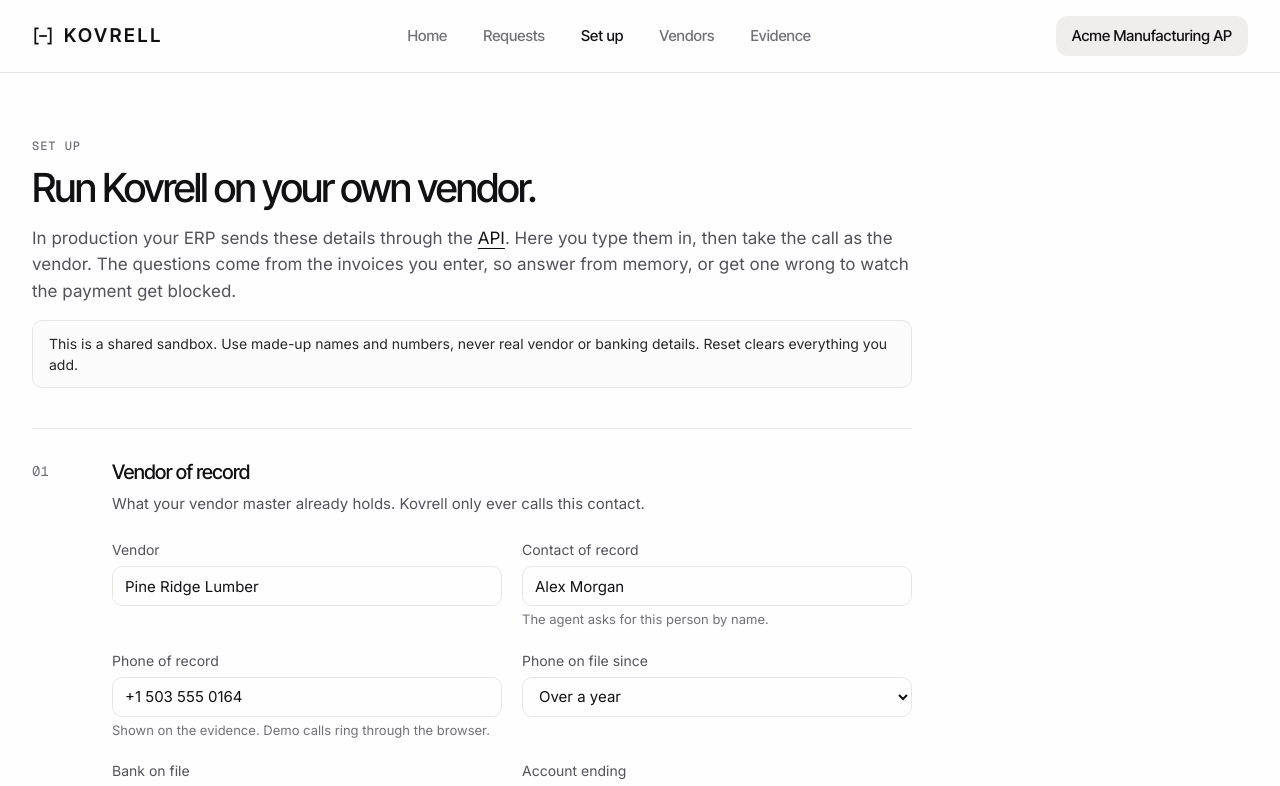
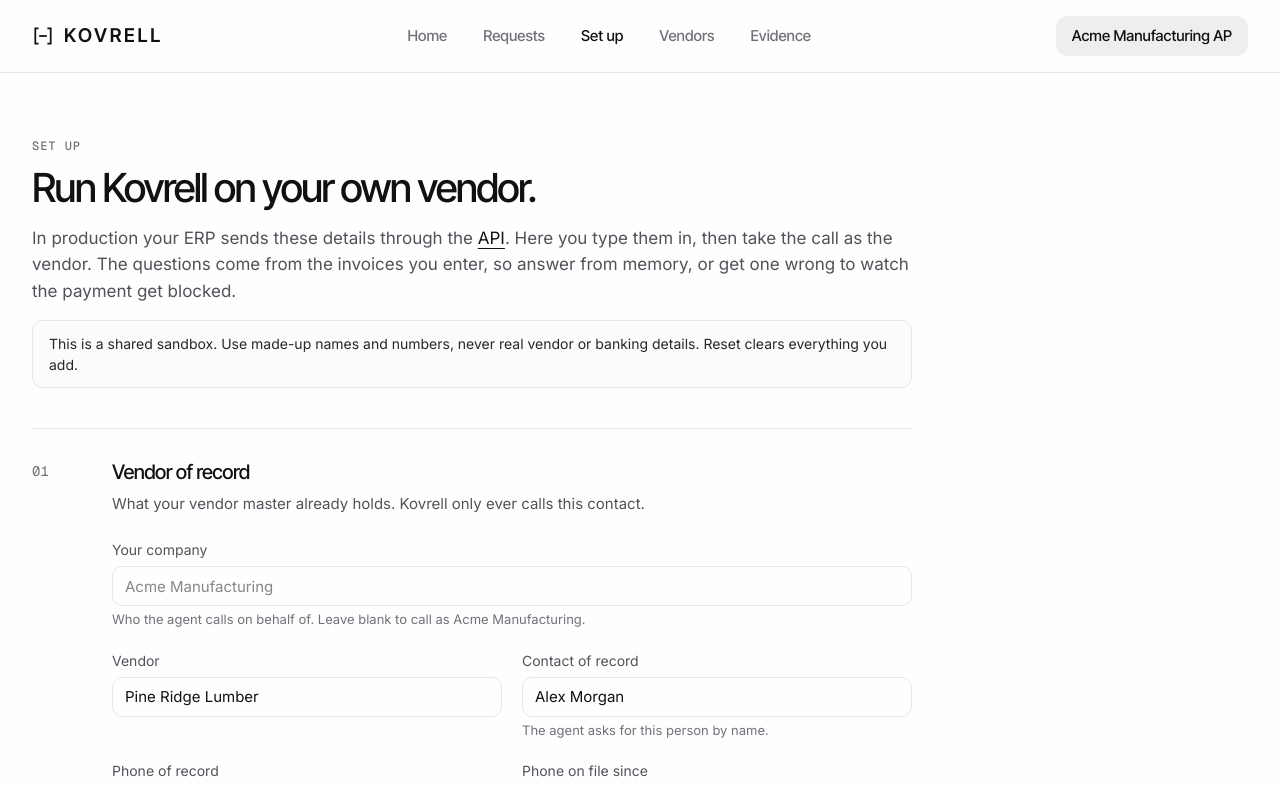
Before and after one commit to mystiquemide/kovrell, a Next.js app: page /setup in a window 1280 px wide. Shown: the top 786 px of the page. Built offline with nearby package versions, Linux system fonts and the light colour scheme.

Commit message:
Let each added vendor set the company the agent calls on behalf of

```diff
--- a/src/app/(app)/requests/[id]/page.tsx
+++ b/src/app/(app)/requests/[id]/page.tsx
@@ -159,6 +159,7 @@ export default async function RequestPage({ params }: PageProps<"/requests/[id]"
 
       <p className="mt-14 text-[14px] text-subtle">
         Contact of record: {vendor.contact_name}, <span className="data">{vendor.contact_phone}</span>.{" "}
+        {vendor.payer_name && <>Calls on behalf of {vendor.payer_name}. </>}
         <Link href={`/vendors/${vendor.id}`} className="underline-offset-4 hover:text-ink hover:underline">
           Vendor record
         </Link>
--- a/src/app/(app)/setup/setup-form.tsx
+++ b/src/app/(app)/setup/setup-form.tsx
@@ -30,6 +30,7 @@ function toCents(v: string): number {
 export function SetupForm() {
   const router = useRouter();
   const [vendor, setVendor] = useState({
+    payer_name: "",
     name: "Pine Ridge Lumber",
     contact_name: "Alex Morgan",
     contact_phone: "+1 503 555 0164",
@@ -57,8 +58,10 @@ export function SetupForm() {
         .then(async (r) => ({ ok: r.ok, body: await r.json().catch(() => ({})) }))
         .catch(() => ({ ok: false, body: { error: "Could not reach Kovrell. Nothing was saved." } }));
 
+    const { payer_name, ...rest } = vendor;
     const added = await post("/api/vendors", {
-      ...vendor,
+      ...rest,
+      ...(payer_name.trim() ? { payer_name: payer_name.trim() } : {}),
       invoices: invoices.map((r) => ({ number: r.number, amount_cents: toCents(r.amount), paid_on: r.paid_on })),
       payment_amount_cents: toCents(change.payment),
     });
@@ -89,6 +92,16 @@ export function SetupForm() {
           <h2 className="subheading text-[20px] text-ink">Vendor of record</h2>
           <p className="mt-2 text-[15px] leading-[1.55] text-muted">What your vendor master already holds. Kovrell only ever calls this contact.</p>
           <div className="mt-6 grid gap-5 sm:grid-cols-2">
+            <div className="sm:col-span-2">
+              <Field label="Your company" hint="Who the agent calls on behalf of. Leave blank to call as Acme Manufacturing.">
+                <input
+                  className={FIELD}
+                  placeholder="Acme Manufacturing"
+                  value={vendor.payer_name}
+                  onChange={(e) => setVendor({ ...vendor, payer_name: e.target.value })}
+                />
+              </Field>
+            </div>
             <Field label="Vendor">
               <input className={FIELD} value={vendor.name} onChange={(e) => setVendor({ ...vendor, name: e.target.value })} required />
             </Field>
--- a/src/app/api/vendors/route.ts
+++ b/src/app/api/vendors/route.ts
@@ -16,6 +16,7 @@ const isoDay = z.string().regex(/^\d{4}-\d{2}-\d{2}$/, "YYYY-MM-DD");
 const CreateVendor = z
   .object({
     name,
+    payer_name: name.optional(),
     contact_name: name,
     contact_phone: z.string().trim().min(7).max(24).regex(/^[+\d ()-]+$/, "Phone digits only"),
     contact_email: z.string().trim().max(80).optional().default(""),
--- a/src/app/v/[token]/page.tsx
+++ b/src/app/v/[token]/page.tsx
@@ -6,8 +6,9 @@ export const dynamic = "force-dynamic";
 
 export default async function VendorCallPage({ params }: PageProps<"/v/[token]">) {
   const { token } = await params;
-  const company = process.env.KOVRELL_COMPANY_NAME || "Acme Manufacturing";
-  const inspected = getRunController().inspectToken(token);
+  const controller = getRunController();
+  const company = controller.companyForToken(token);
+  const inspected = controller.inspectToken(token);
 
   if (!inspected.ok) {
     return (
--- a/src/server/db.ts
+++ b/src/server/db.ts
@@ -13,7 +13,8 @@ CREATE TABLE IF NOT EXISTS vendors (
   contact_email TEXT NOT NULL,
   bank_name TEXT NOT NULL,
   account_last4 TEXT NOT NULL,
-  routing_last4 TEXT NOT NULL
+  routing_last4 TEXT NOT NULL,
+  payer_name TEXT
 );
 CREATE TABLE IF NOT EXISTS vendor_changes (
   id INTEGER PRIMARY KEY AUTOINCREMENT,
@@ -100,5 +101,8 @@ export function openDb(path: string): Db {
   db.pragma("journal_mode = WAL");
   db.pragma("foreign_keys = ON");
   db.exec(SCHEMA);
+  // Databases created before per-vendor payer names get the column added in place.
+  const cols = db.prepare("PRAGMA table_info(vendors)").all() as { name: string }[];
+  if (!cols.some((c) => c.name === "payer_name")) db.exec("ALTER TABLE vendors ADD COLUMN payer_name TEXT");
   return db;
 }
--- a/src/server/runs.ts
+++ b/src/server/runs.ts
@@ -93,6 +93,17 @@ export class RunController {
   }
 
   /** Validates a call link without claiming it. */
+  /** Who is calling: the payer set for this vendor, or the app's default company. */
+  callerCompany(requestId: string): string {
+    return this.opts.store.getRequestDetail(requestId)?.vendor.payer_name || this.opts.company;
+  }
+
+  /** The caller's name for a call link, even one that is no longer valid. */
+  companyForToken(token: string): string {
+    const run = this.opts.store.getRunByToken(token);
+    return run ? this.callerCompany(run.request_id) : this.opts.company;
+  }
+
   inspectToken(token: string): { ok: true; run: Run } | { ok: false; reason: string } {
     const run = this.opts.store.getRunByToken(token);
     if (!run) return { ok: false, reason: "This call link is not valid." };
@@ -114,7 +125,7 @@ export class RunController {
     const challenges = buildChallenges(detail, run.id);
     const agent = this.agentFactory({
       apiKey: this.opts.apiKey,
-      company: this.opts.company,
+      company: this.callerCompany(run.request_id),
       detail,
       challenges,
       inputEncoding: channel.inputEncoding,
--- a/src/server/store.ts
+++ b/src/server/store.ts
@@ -14,6 +14,8 @@ export interface Vendor {
   bank_name: string;
   account_last4: string;
   routing_last4: string;
+  /** The company paying this vendor, for vendors added on Set up. Sample vendors use the app default. */
+  payer_name?: string | null;
 }
 
 export interface VendorChange {
@@ -323,6 +325,7 @@ export function createStore(db: Db) {
     createVendorLedger(
       input: {
         name: string;
+        payer_name?: string;
         contact_name: string;
         contact_phone: string;
         contact_email: string;
@@ -340,9 +343,9 @@ export function createStore(db: Db) {
       const onFile = new Date(now - input.number_on_file_days * day).toISOString();
       db.transaction(() => {
         db.prepare(
-          `INSERT INTO vendors (id, name, contact_name, contact_phone, contact_email, bank_name, account_last4, routing_last4)
-           VALUES (?, ?, ?, ?, ?, ?, ?, '0000')`,
-        ).run(id, input.name, input.contact_name, input.contact_phone, input.contact_email, input.bank_name, input.account_last4);
+          `INSERT INTO vendors (id, name, contact_name, contact_phone, contact_email, bank_name, account_last4, routing_last4, payer_name)
+           VALUES (?, ?, ?, ?, ?, ?, ?, '0000', ?)`,
+        ).run(id, input.name, input.contact_name, input.contact_phone, input.contact_email, input.bank_name, input.account_last4, input.payer_name || null);
         const change = db.prepare(
           `INSERT INTO vendor_changes (vendor_id, field, old_value, new_value, changed_at, source) VALUES (?, ?, ?, ?, ?, ?)`,
         );
```
Also changed, not shown: 1 other file (tests, documents, lock files or other folders).
